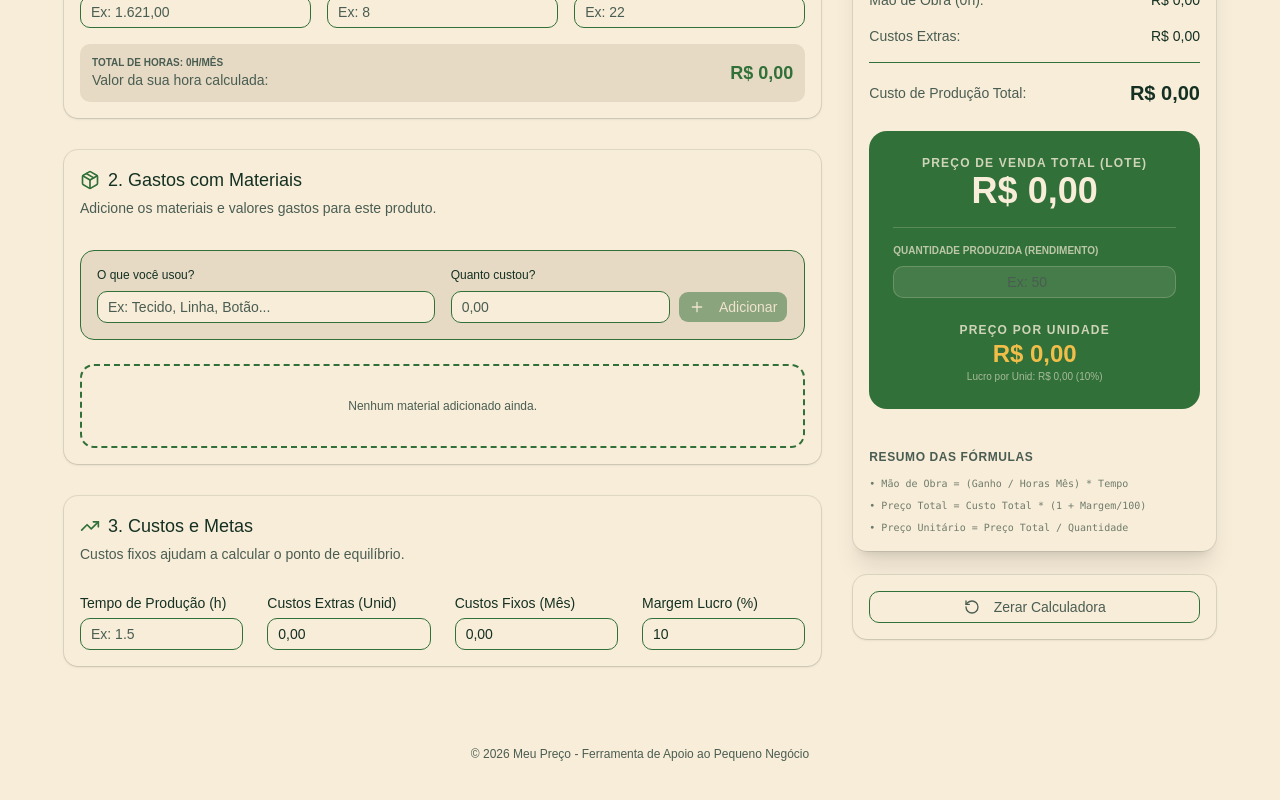
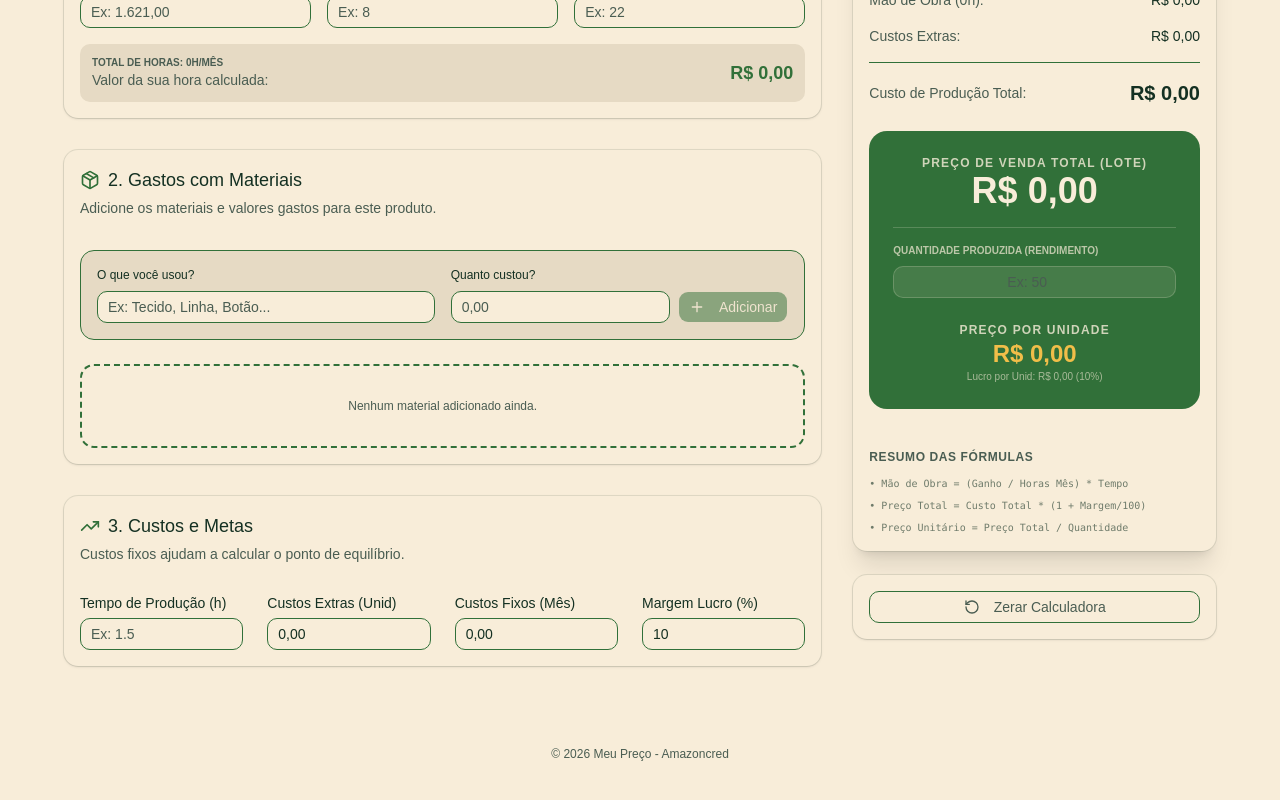
Before and after one commit to suportetecnico-amazoncred/meu_preco_amazoncred, a React (Vite) app: page / in a window 1280 px wide. Shown: the part 250-1050 px from the top of the page. Built offline with nearby package versions, Linux system fonts and the light colour scheme.

Commit message:
Ajustes no texto do rodapé do app. Resolução de bug ao iniciar o app.

```diff
--- a/index.html
+++ b/index.html
@@ -13,12 +13,5 @@
   <body>
     <div id="root"></div>
     <script type="module" src="/src/main.tsx"></script>
-    <script>
-      if ('serviceWorker' in navigator) {
-        window.addEventListener('load', () => {
-          navigator.serviceWorker.register('/sw.js');
-        });
-      }
-    </script>
   </body>
 </html>
--- a/src/App.tsx
+++ b/src/App.tsx
@@ -53,7 +53,7 @@ export default function App() {
         </main>
 
         <footer className="pt-12 pb-6 text-center text-muted-foreground text-xs">
-          <p>© {new Date().getFullYear()} Meu Preço - Ferramenta de Apoio ao Pequeno Negócio</p>
+          <p>© {new Date().getFullYear()} Meu Preço - Amazoncred</p>
         </footer>
       </div>
     </div>
--- a/vite.config.ts
+++ b/vite.config.ts
@@ -16,7 +16,7 @@ export default defineConfig(({mode}) => {
       },
     },
     server: {
-      hmr: true,
+      hmr: false,
     },
   };
 });
```
